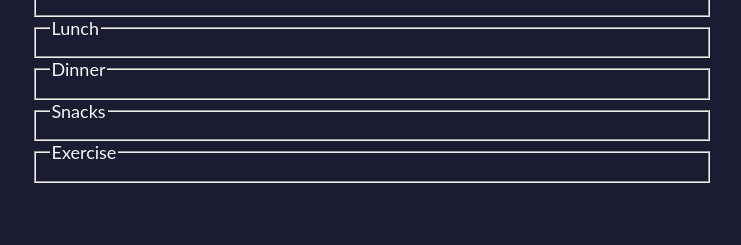
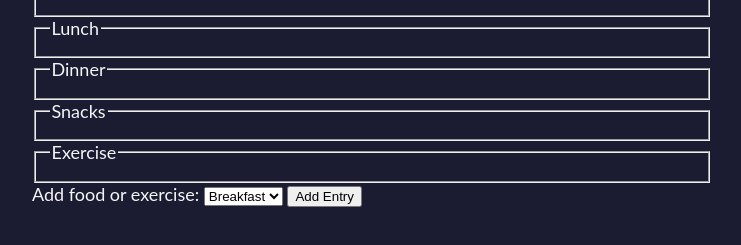
Before and after one commit to Ighareeb/JavaScript-Algorithms-and-Data-Structures--Beta---fCC, a website: page Project 2 Calorie Counter - Form Validation/index.html in a window 1280 px wide. Shown: the part 133-378 px from the top of the page, without its empty margins (268-1009 px from the left). Drawn offline with Linux system fonts and the light colour scheme.

Commit message:
html - created '.controls' div and added <inside a span> select element + its options label, and a button

```diff
--- a/Project 2 Calorie Counter - Form Validation/index.html
+++ b/Project 2 Calorie Counter - Form Validation/index.html
@@ -36,6 +36,20 @@
 					<legend>Exercise</legend>
 					<div class="input-container"></div>
 				</fieldset>
+				<div class="controls"><span>
+						<label for="entry-dropdown">Add food or exercise:</label>
+						<select name="options" id="entry-dropdown">
+							<option value="breakfast" selected>Breakfast</option>
+							<option value="lunch">Lunch</option>
+							<option value="dinner">Dinner</option>
+							<option value="snacks">Snacks</option>
+							<option value="exercise">Exercise</option>
+						</select>
+						<!-- type button prevents automatic form submission -->
+						<button type="button" id="add-entry">Add Entry</button>
+
+					</span>
+				</div>
 			</form>
 		</div>
 	</main>
```
